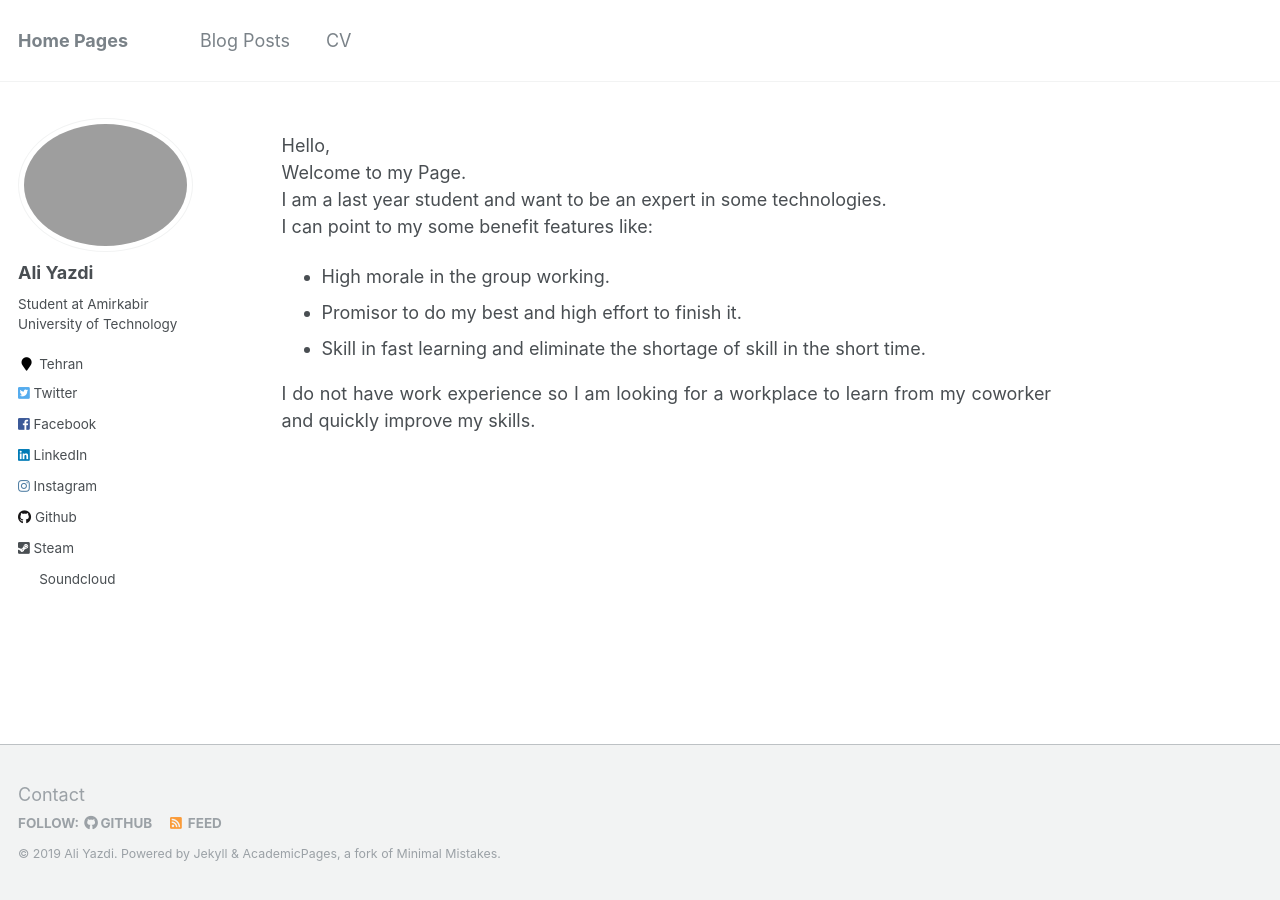
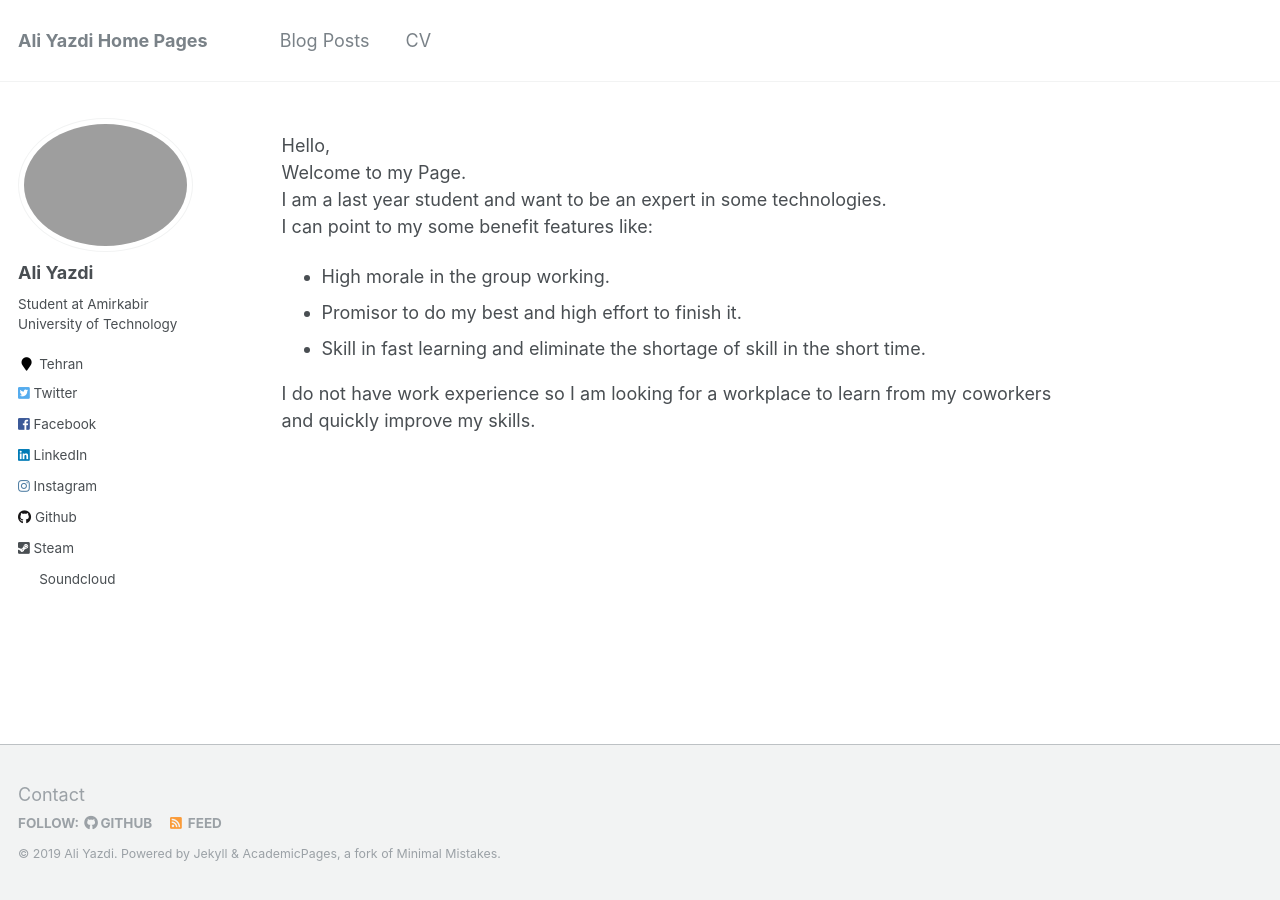
Before and after one commit to aliyazdi75/aliyazdi75.github.io, a Jekyll site: the page built from _pages/about.md, in a window 1280 px wide. Built offline with Jekyll 4.4.1, drawn with Linux system fonts in a browser that asks for light colours; some of the changed lines change nothing that is shown.

Commit message:
edit nav-bar and about me

```diff
--- a/_config.yml
+++ b/_config.yml
@@ -8,7 +8,7 @@
 # Site Settings
 github                   : [metadata]
 locale                   : "en-US"
-title                    : "Home Pages"
+title                    : "Ali Yazdi Home Pages"
 title_separator          : "-"
 name                     : &name "Ali Yazdi"
 description              : &description "Student at Amirkabir University of Technology"
@@ -175,16 +175,16 @@ kramdown:
 # Collections
 collections:
   teaching:
-    output: false
+    output: true
     permalink: /:collection/:path/
   publications:
-    output: false
+    output: true
     permalink: /:collection/:path/
   portfolio:
-    output: false
+    output: true
     permalink: /:collection/:path/
   talks:
-    output: false
+    output: true
     permalink: /:collection/:path/
 
 
--- a/_pages/about.md
+++ b/_pages/about.md
@@ -18,4 +18,4 @@ I can point to my some benefit features like: <br>
 <li>Skill in fast learning and eliminate the shortage of skill in the short time.</li>
 </ul>
 I do not have work experience so I am looking for a workplace to learn
-from my coworker and quickly improve my skills.
+from my coworkers and quickly improve my skills.
```
